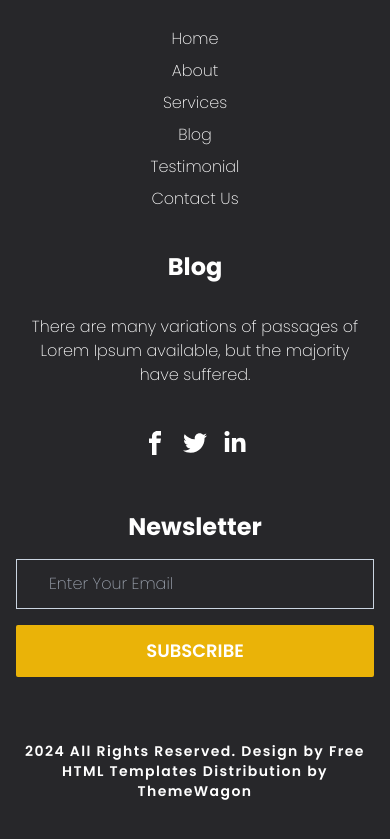
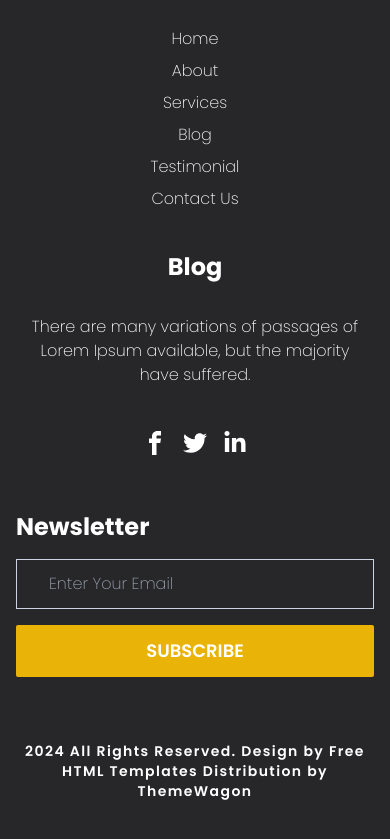
Before and after one commit to SheraziJanjua/electreicca, a React (Vite) app: page / in a window 390 px wide. Shown: the part 5067-5906 px from the top of the page. Built offline with nearby package versions, Linux system fonts and the light colour scheme.

Commit message:
5th commit

```diff
--- a/src/Components/Footer.jsx
+++ b/src/Components/Footer.jsx
@@ -35,7 +35,7 @@ const Footer = () => {
           </div>
         </div>
 
-        <div className="flex-1 p-4 lg:ml-6 text-center lg:text-left">
+        <div className="flex-1 p-4 lg:ml-6 lg:text-left">
           <h2 className="text-2xl  font-bold">Newsletter</h2>
           <form className="mt-4 md:mt-12 flex flex-col md:flex-row lg:flex-col lg:gap-4 md:items-center lg:items-start space-y-4 md:space-y-0">
             <input
```
